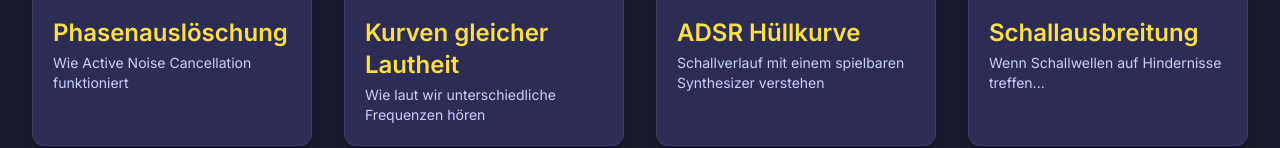
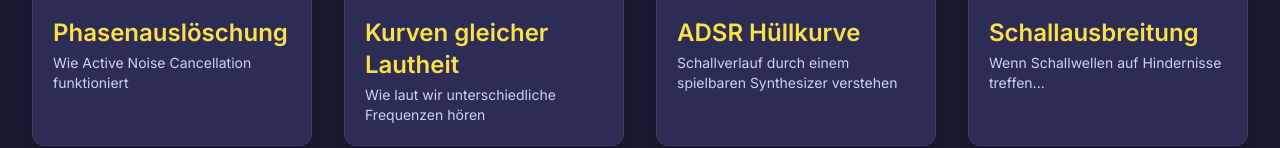
Before and after one commit to gbsmeyer-lab/audio, a plain HTML site: page index.html in a window 1280 px wide. Shown: the part 360-508 px from the top of the page. Drawn offline with nearby package versions, Linux system fonts and the light colour scheme.

Commit message:
Fix typo in description of ADSR Hüllkurve

```diff
--- a/index.html
+++ b/index.html
@@ -82,7 +82,7 @@
                      onerror="this.onerror=null; this.src='https://placehold.co/600x300/3c3c6f/ffffff?text=Bild+Fehler'">
                 <div class="p-5">
                     <h2 class="text-2xl font-semibold text-yellow-300 mb-1">ADSR Hüllkurve</h2>
-                    <p class="text-sm text-indigo-200">Schallverlauf mit einem spielbaren Synthesizer verstehen</p>
+                    <p class="text-sm text-indigo-200">Schallverlauf durch einem spielbaren Synthesizer verstehen</p>
                 </div>
             </a>
 
```
